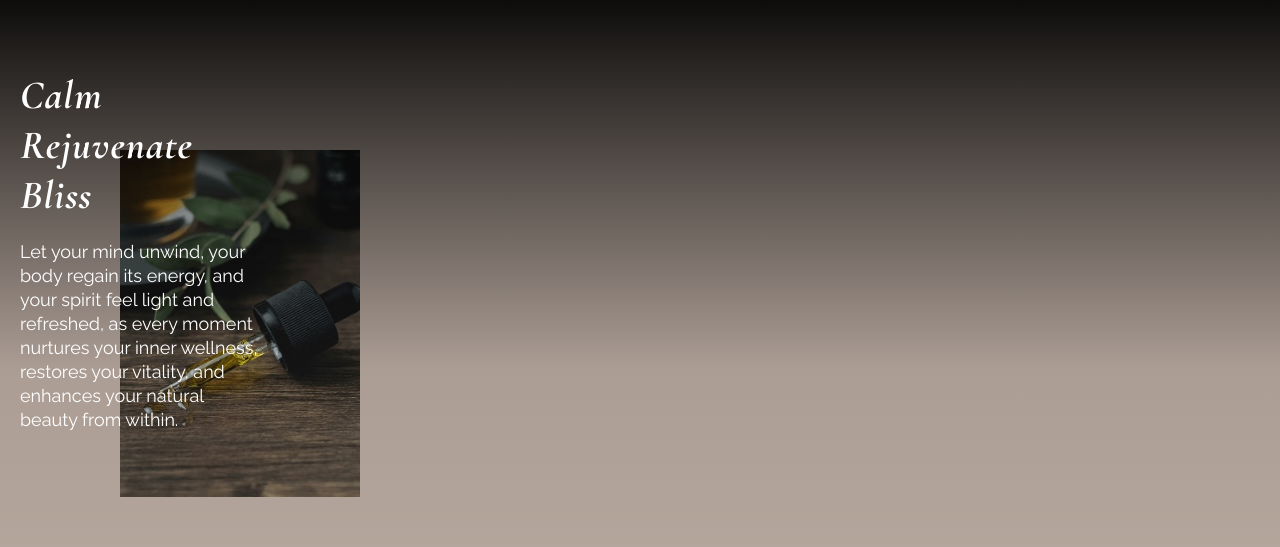
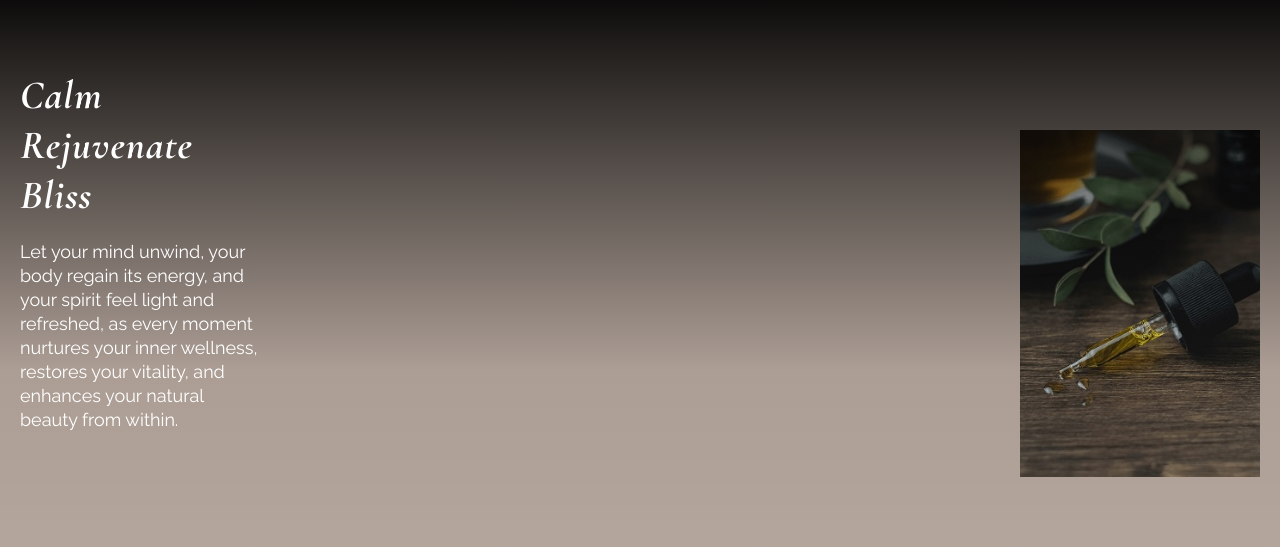
Before and after one commit to Ami0480/naturespa-website-tailwind, a React (Vite) app in the folder my-app/: page / in a window 1280 px wide. Shown: the part 830-1377 px from the top of the page. Built offline with nearby package versions, Linux system fonts and the light colour scheme.

Commit message:
Adjusted dimension

```diff
--- a/my-app/src/Header.jsx
+++ b/my-app/src/Header.jsx
@@ -13,11 +13,15 @@ export default function Header() {
 
   return (
     <div className="header">
-      <div className="container flex place-content-between">
+      <div className="container m-auto flex place-content-between">
         <Link to="/">
-          <img src={logo} />
+          <img className="w-8 h-8" src={logo} />
         </Link>
-        <img src={hamburger} onClick={() => setMenuOpen(true)} />
+        <img
+          className="w-8 h-8"
+          src={hamburger}
+          onClick={() => setMenuOpen(true)}
+        />
       </div>
       {menuOpen && (
         <div
--- a/my-app/src/Home.jsx
+++ b/my-app/src/Home.jsx
@@ -1,7 +1,8 @@
 import { Link } from "react-router-dom";
 
 import BackgroundVideo from "./images/background-video.mp4";
-import EssentialOil from "./images/essential-oil.jpg";
+import EssentialOilMobile from "./images/essential-oil.jpg";
+import EssentialOilDesktop from "./images/essential-oil-desktop.jpg";
 import BodyPhotoMobile from "./images/body-treatment-photo.jpg";
 import FacialPhotoMobile from "./images/facial-treatment-photo.jpg";
 import SunriseMobile from "./images/sunrise.jpg";
@@ -34,21 +35,22 @@ export default function Home() {
 
       <section className="relative w-full">
         <div className="relative">
-          <div className="absolute w-full h-screen bg-linear-to-b from-black via-[rgba(0,0,0,0.1)] to-transparent z-10"></div>
+          <div className="absolute w-full h-screen bg-linear-to-b from-black via-black/10 to-transparent z-10"></div>
           <div className="container">
             <img
-              src={EssentialOil}
+              src={EssentialOilMobile}
               alt="Essential Oil"
-              className="w-60 object-contain mt-40 ml-25 z-0 absolute"
+              className="w-60 object-cover right-5 top-40 z-0 absolute"
             ></img>
-            <div className="absolute w-60 flex flex-col justify-center mt-20">
+
+            <div className="absolute flex flex-col justify-center mt-20">
               <h2 className="flex flex-col z-20">
                 <span>Calm</span>
                 <span>Rejuvenate</span>
                 <span>Bliss</span>
               </h2>
 
-              <p className="mt-5 z-20">
+              <p className="mt-5 z-20 w-60">
                 Let your mind unwind, your body regain its energy, and your
                 spirit feel light and refreshed, as every moment nurtures your
                 inner wellness, restores your vitality, and enhances your
```
Also changed, not shown: my-app/src/images/essential-oil-desktop.jpg (added).
